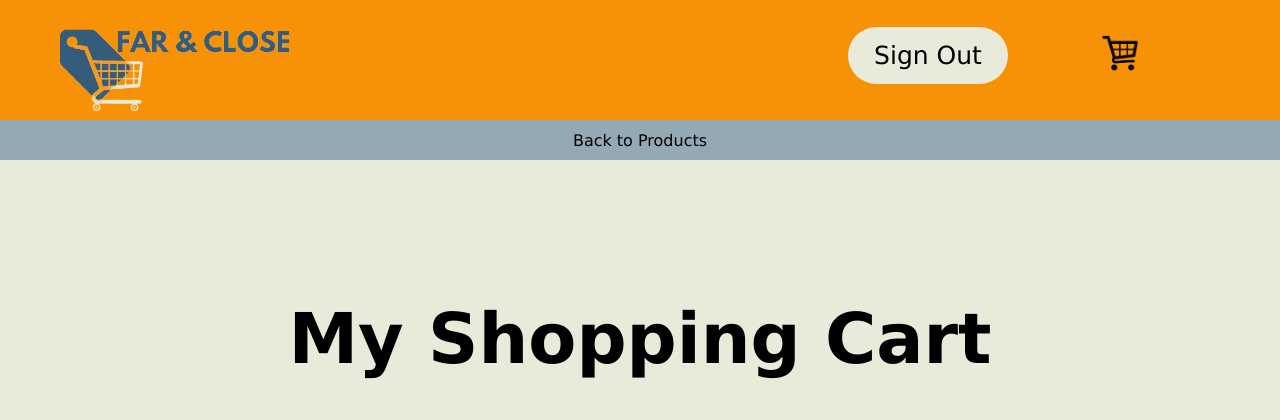
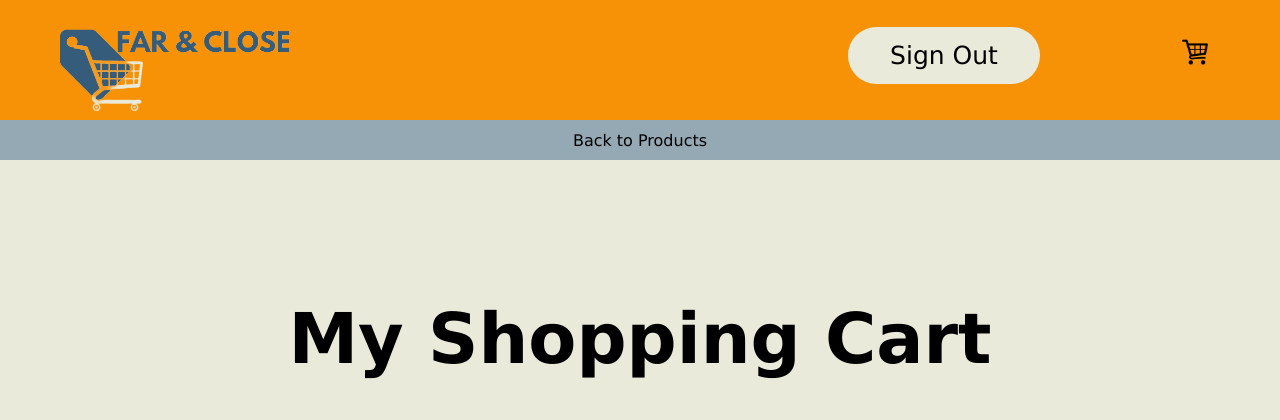
Before and after one commit to SourayaAbdelKader/e-commerce_fullstack, a PHP site: page /cart.html in a window 1280 px wide. Shown: the top 420 px of the page. Run offline with PHP 8.4, Linux system fonts and the light colour scheme.

Commit message:
Editing cart icon button size in header

```diff
--- a/client-frontend/styles/index.css
+++ b/client-frontend/styles/index.css
@@ -158,10 +158,11 @@ button {
 
 .eclipse {
   height: 50%;
-  width: 70%;
+  width: fit-content;
   align-items: center;
   justify-content: center;
   background-color: rgba(0, 0, 0, 0);
+  padding: 1vh 3vh;
 }
 
 .eclipse > img {
```
